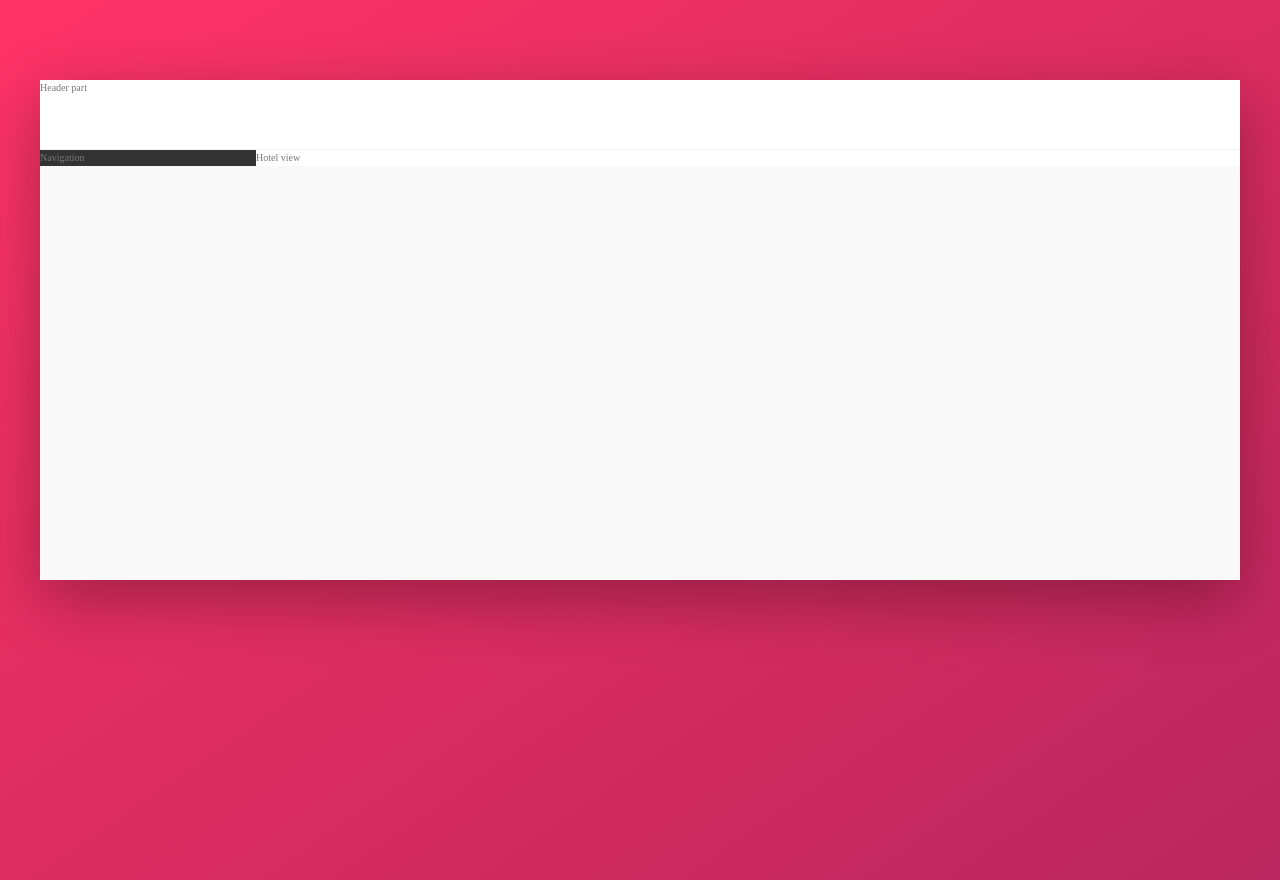
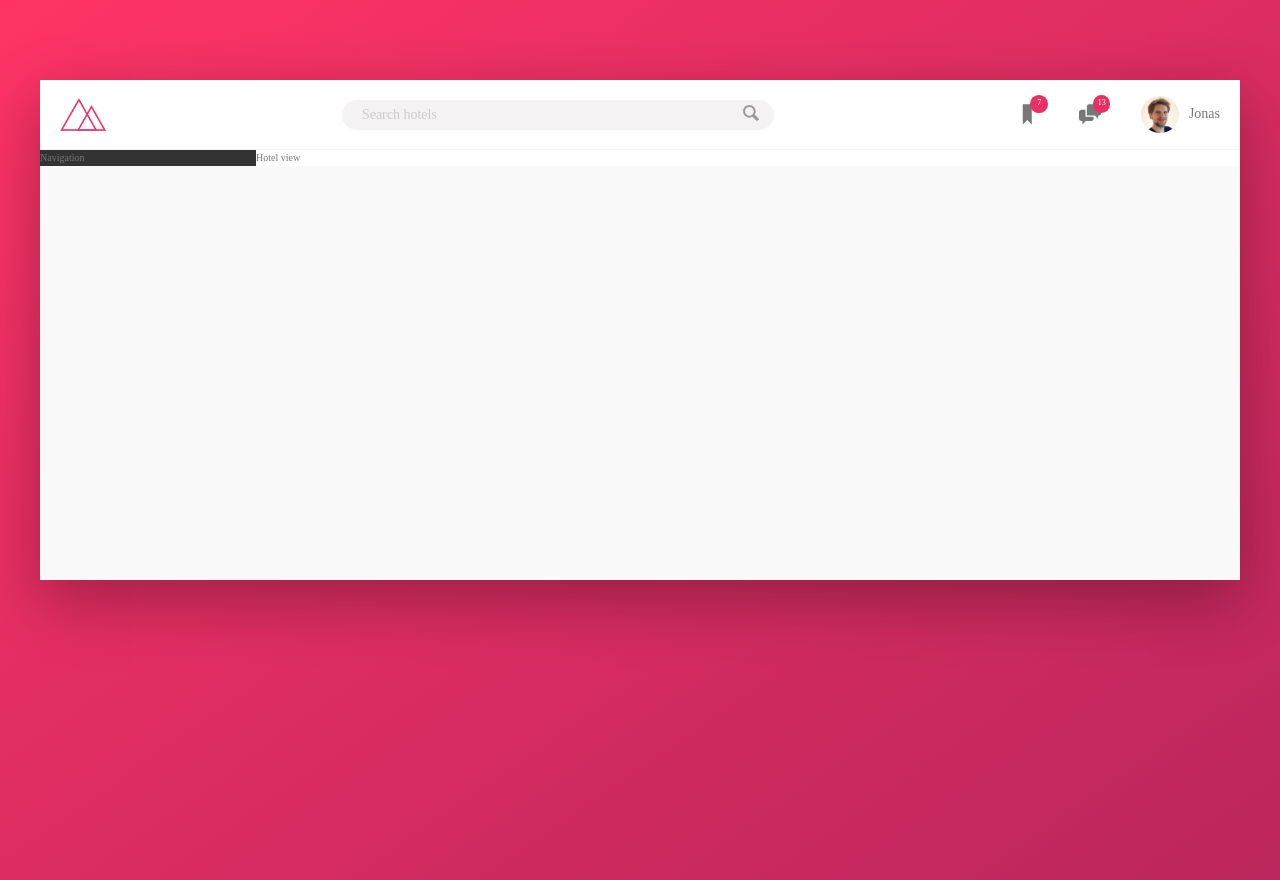
Before and after one commit to BudnikOleksii/Trillo, a website: page src/index.html in a window 1280 px wide. Drawn offline with Linux system fonts and the light colour scheme.

Commit message:
added header

```diff
--- a/src/index.html
+++ b/src/index.html
@@ -15,7 +15,49 @@
     </head>
     <body>
         <div class="container">
-            <header class="header">Header part</header>
+            <header class="header">
+                <img src="img/logo.png" alt="trillo logo" class="logo" />
+
+                <form action="#" class="search">
+                    <input
+                        type="text"
+                        class="search__input"
+                        placeholder="Search hotels"
+                    />
+                    <button class="search__button">
+                        <svg class="search__icon">
+                            <use
+                                xlink:href="img/sprite.svg#icon-magnifying-glass"
+                            ></use>
+                        </svg>
+                    </button>
+                </form>
+
+                <nav class="user-nav">
+                    <div class="user-nav__icon-box">
+                        <svg class="user-nav__icon">
+                            <use
+                                xlink:href="img/sprite.svg#icon-bookmark"
+                            ></use>
+                        </svg>
+                        <span class="user-nav__notification">7</span>
+                    </div>
+                    <div class="user-nav__icon-box">
+                        <svg class="user-nav__icon">
+                            <use xlink:href="img/sprite.svg#icon-chat"></use>
+                        </svg>
+                        <span class="user-nav__notification">13</span>
+                    </div>
+                    <div class="user-nav__user">
+                        <img
+                            src="img/user.jpg"
+                            alt="user photo"
+                            class="user-nav__user-photo"
+                        />
+                        <span class="user-nav__user-name">Jonas</span>
+                    </div>
+                </nav>
+            </header>
             <div class="content">
                 <nav class="sidebar">Navigation</nav>
                 <main class="hotel-view">Hotel view</main>
--- a/src/sass/base/_layuot.scss
+++ b/src/sass/base/_layuot.scss
@@ -5,12 +5,6 @@
     box-shadow: var(--shadow-dark);
 
     min-height: 50rem;
-}
-
-.header {
-    height: 7rem;
-    background-color: var(--color-white);
-    border-bottom: 1px solid var(--color-grey-light-2);
 }
 
 .content {
--- /dev/null
+++ b/src/sass/components/_header.scss
@@ -0,0 +1,121 @@
+.header {
+    font-size: 1.4rem;
+    height: 7rem;
+    background-color: var(--color-white);
+    border-bottom: var(--line);
+
+    display: flex;
+    justify-content: space-between;
+    align-items: center;
+}
+
+.logo {
+    height: 3.25rem;
+    margin-left: 2rem;
+}
+
+.search {
+    flex: 0 0 40%;
+    display: flex;
+    align-items: center;
+    justify-content: center;
+
+    &__input {
+        font-family: inherit;
+        font-size: inherit;
+        color: inherit;
+        background-color: var(--color-grey-light-2);
+        border: none;
+        padding: 0.7rem 2rem;
+        border-radius: 100px;
+        width: 90%;
+        transition: all 0.2s;
+        margin-right: -3.25rem;
+
+        &:focus {
+            outline: none;
+            width: 100%;
+            background-color: var(--color-grey-light-3);
+        }
+
+        &::-webkit-input-placeholder {
+            font-weight: 100;
+            color: var(--color-grey-light-4);
+        }
+    }
+
+    &__input:focus + &__button {
+        background-color: var(--color-grey-light-3);
+    }
+
+    &__button {
+        border: none;
+        background-color: var(--color-grey-light-2);
+
+        &:focus {
+            outline: none;
+        }
+
+        &:active {
+            transform: translateY(2px);
+        }
+    }
+
+    &__icon {
+        height: 2rem;
+        width: 2rem;
+        fill: var(--color-grey-dark-3);
+    }
+}
+
+.user-nav {
+    // other are centred
+    align-self: stretch;
+
+    display: flex;
+    align-items: center;
+
+    & > * {
+        padding: 0 2rem;
+        cursor: pointer;
+        height: 100%;
+        display: flex;
+        align-items: center;
+    }
+
+    & > *:hover {
+        background-color: var(--color-grey-light-2);
+    }
+
+    &__icon-box {
+        position: relative;
+    }
+
+    &__icon {
+        height: 2.25rem;
+        width: 2.25rem;
+        fill: var(--color-grey-dark-2);
+    }
+
+    &__notification {
+        font-size: 0.8rem;
+        height: 1.75rem;
+        width: 1.75rem;
+        border-radius: 50%;
+        background-color: var(--color-primary);
+        color: var(--color-white);
+        position: absolute;
+        top: 1.5rem;
+        right: 1.1rem;
+
+        display: flex;
+        justify-content: center;
+        align-items: center;
+    }
+
+    &__user-photo {
+        height: 3.75rem;
+        border-radius: 50%;
+        margin-right: 1rem;
+    }
+}
--- a/src/sass/main.scss
+++ b/src/sass/main.scss
@@ -2,3 +2,5 @@
 @import "base/base";
 @import "base/layuot";
 @import "base/animations";
+
+@import "./components/header";
```
Also changed, not shown: src/css/main.min.css.
